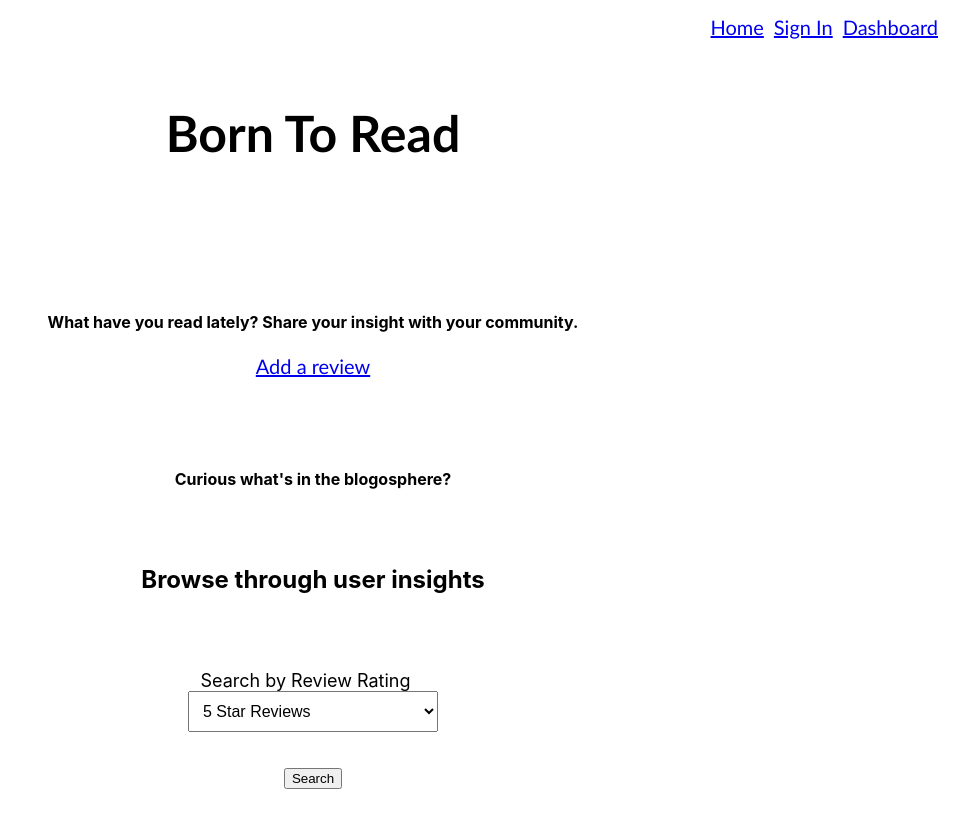
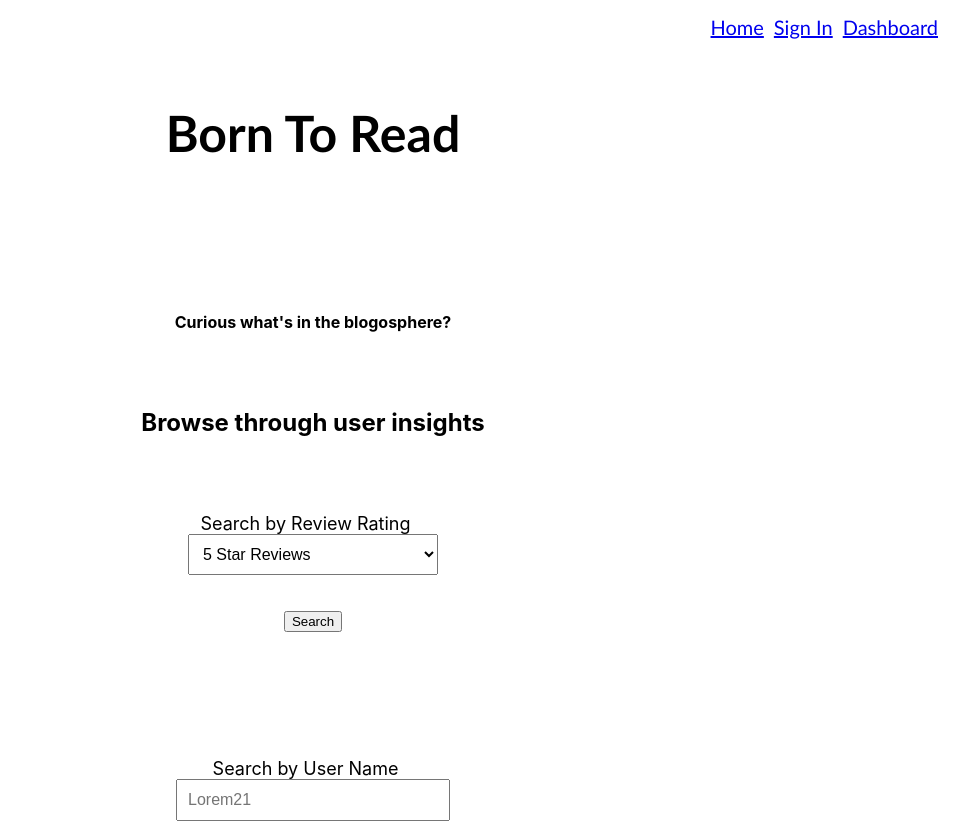
Before and after one commit to kelleymb/btr-client, a React (Create React App) app: page /dashboard in a window 1280 px wide. Shown: the top 822 px of the page, without its empty margins (327-1280 px from the left). Built offline with nearby package versions, Linux system fonts and the light colour scheme.

Commit message:
hide add

```diff
--- a/src/Dashboard/Dashboard.js
+++ b/src/Dashboard/Dashboard.js
@@ -11,6 +11,18 @@ class Dashboard extends Component {
         history: {
             push: () => { }
         },
+    }
+
+    dipslayAdd = () => {
+        const token = localStorage.getItem('Token')
+        return (
+            <section className={token ? "add-review" : "hide"}>
+                <h4>What have you read lately? Share your insight with your community.</h4>
+                <ul>
+                    <li key={Add}><Link to="/add">Add a review</Link></li>
+                </ul>
+            </section>
+        )
     }
 
     displaySignOut = () => {
@@ -45,17 +57,11 @@ class Dashboard extends Component {
         return (
             <section className="dashboard">
                 {this.displaySignOut()}
-                <section className="add-review">
-                    <h4>What have you read lately? Share your insight with your community.</h4>
-                    <ul>
-                        <li key={Add}><Link to="/add">Add a review</Link></li>
-                    </ul>
-                </section>
+                {this.dipslayAdd()}
                 <section className="view-reviews">
                     <h4>Curious what's in the blogosphere?</h4>
                     <Reviews />
                 </section>
-
             </section>
 
         )
```
